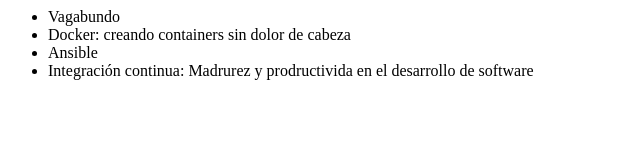
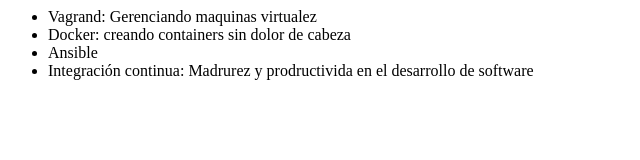
Before and after one commit to Ale827/alura-git, a plain HTML site: page index.html in a window 1280 px wide. Shown: the whole page, without its empty margins (0-640 px from the left). Drawn offline with Linux system fonts and the light colour scheme.

Commit message:
corrigiendo curso de vagrant

```diff
--- a/index.html
+++ b/index.html
@@ -6,7 +6,7 @@
 </head>
 <cuerpo>
      <ul>
-         <li> Vagabundo </li>
+         <li> Vagrand: Gerenciando maquinas virtualez </li>
          <li> Docker: creando containers sin dolor de cabeza</li>
          <li> Ansible </li>
          <li> Integración continua: Madrurez y prodructivida en el desarrollo de software </li>
```
